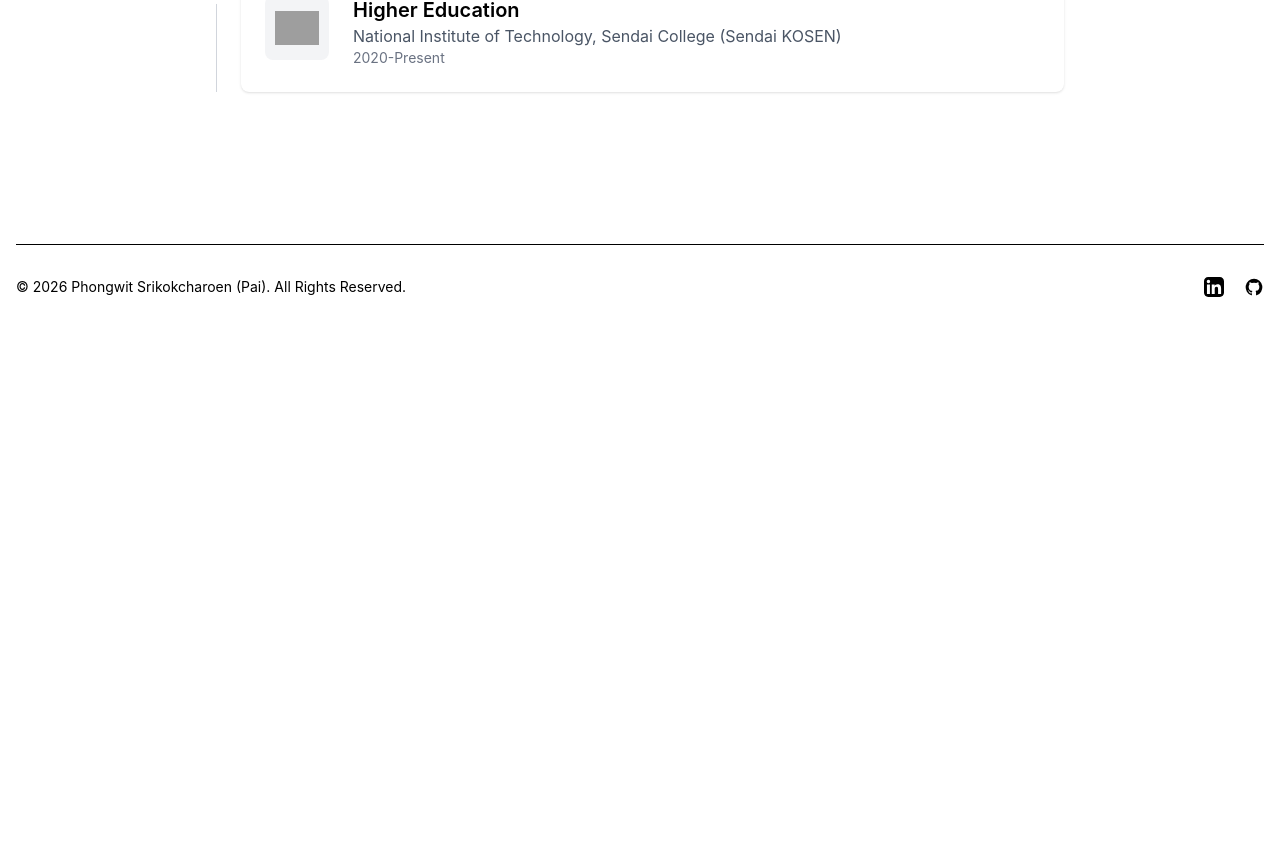
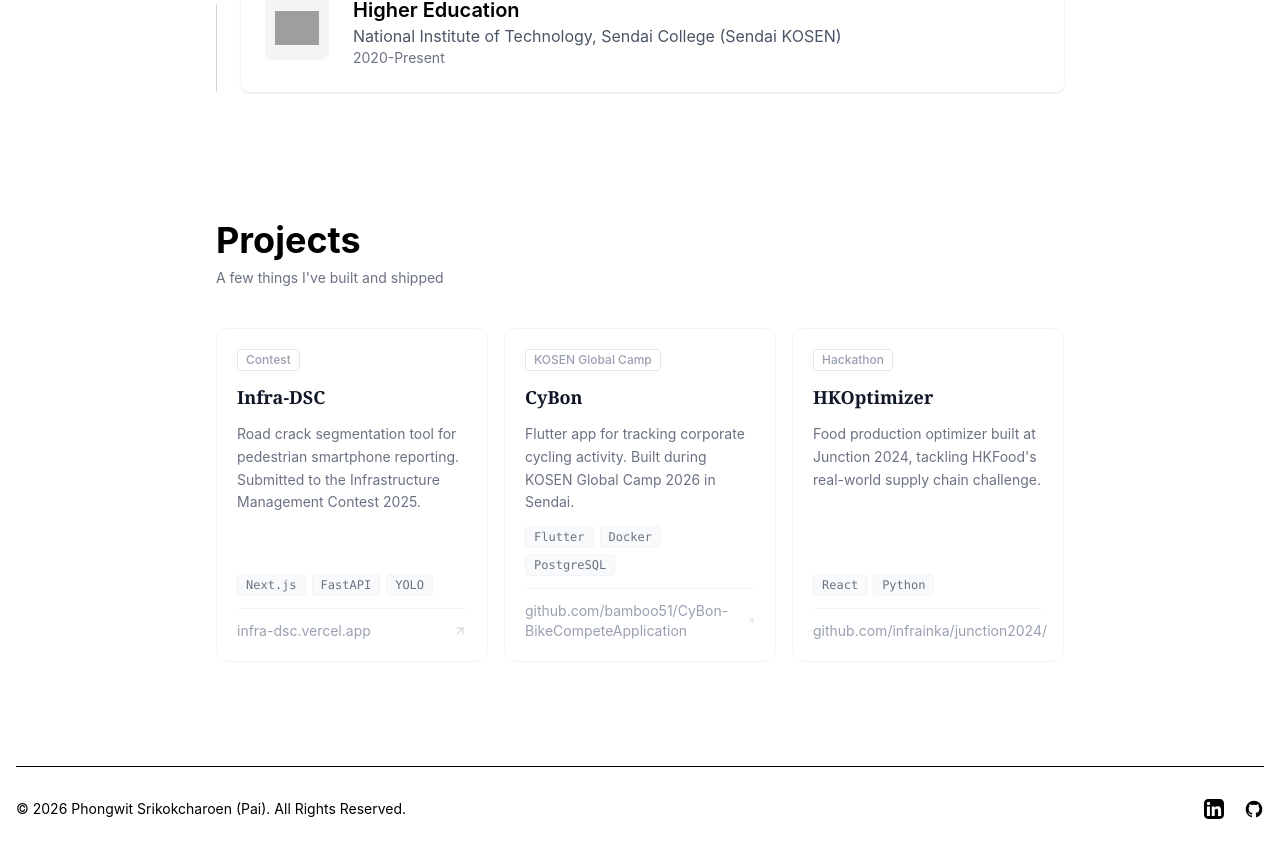
Before and after one commit to bamboo51/bamboo51.github.io, a React (Vite) app: page / in a window 1280 px wide. Shown: the part 986-1837 px from the top of the page. Before the commit the page ends 1315 px from the top, so only its background shows below. Built offline with nearby package versions, Linux system fonts and the light colour scheme; grey boxes are pictures that could not be loaded.

Commit message:
Add ProjectSection

```diff
--- a/package.json
+++ b/package.json
@@ -12,6 +12,7 @@
   },
   "dependencies": {
     "@tailwindcss/vite": "^4.2.1",
+    "lucide-react": "^1.17.0",
     "react": "^19.2.0",
     "react-dom": "^19.2.0",
     "tailwindcss": "^4.2.1"
--- a/src/App.tsx
+++ b/src/App.tsx
@@ -1,6 +1,7 @@
 import Navbar from "./components/Navbar";
 import Footer from "./components/Footer";
 import Education from "./sections/Education";
+import ProjectSection from "./sections/Project";
 
 function App() {
   return (
@@ -18,6 +19,7 @@ function App() {
         </div>
       </section>
       <Education />
+      <ProjectSection />
       <Footer />
     </>
   );
--- /dev/null
+++ b/src/components/UI/ProjectCard.tsx
@@ -0,0 +1,39 @@
+import { ArrowUpRight } from "lucide-react";
+
+interface ProjectCardProps {
+  projectName: string;
+  details: string;
+  githubLink: string;
+  techStack: string[];
+  tag: string;
+}
+
+export default function ProjectCard({ projectName, details, githubLink, techStack, tag }: ProjectCardProps) {
+  return (
+    <div className="bg-white border border-gray-100 rounded-xl p-5 flex flex-col gap-3 hover:border-gray-300 transition-colors">
+      <span className="text-xs font-medium text-gray-400 border border-gray-200 rounded px-2 py-0.5 self-start">
+        {tag}
+      </span>
+      <h3 className="font-serif text-lg font-semibold text-gray-900">{projectName}</h3>
+      <p className="text-sm text-gray-500 leading-relaxed flex-1">{details}</p>
+      <div className="flex flex-wrap gap-1.5">
+        {techStack.map((tech) => (
+          <span key={tech} className="font-mono text-xs bg-gray-50 text-gray-500 border border-gray-100 rounded px-2 py-0.5">
+            {tech}
+          </span>
+        ))}
+      </div>
+      <div className="flex items-center justify-between border-t border-gray-100 pt-3 mt-auto">
+        <a
+          href={githubLink}
+          target="_blank"
+          rel="noopener noreferrer"
+          className="flex items-center gap-1.5 text-sm text-gray-400 hover:text-gray-700 transition-colors"
+        >
+          {githubLink.replace("https://", "")}
+        </a>
+        <ArrowUpRight size={14} className="text-gray-300" />
+      </div>
+    </div>
+  );
+}
--- a/src/sections/Education.tsx
+++ b/src/sections/Education.tsx
@@ -21,7 +21,7 @@ const educationData = [
 
 function Education() {
   return (
-    <section className="py-10">
+    <section className="py-10" id="education">
       <div className="mx-auto max-w-4xl px-6">
         <h1 className="text-4xl font-bold mb-12">Education</h1>
 
--- /dev/null
+++ b/src/sections/Project.tsx
@@ -0,0 +1,47 @@
+import ProjectCard from "../components/UI/ProjectCard";
+
+interface Project {
+  projectName: string;
+  details: string;
+  githubLink: string;
+  techStack: string[];
+  tag: string;
+}
+
+const projects: Project[] = [
+  {
+    projectName: "Infra-DSC",
+    details: "Road crack segmentation tool for pedestrian smartphone reporting. Submitted to the Infrastructure Management Contest 2025.",
+    githubLink: "https://infra-dsc.vercel.app",
+    techStack: ["Next.js", "FastAPI", "YOLO"],
+    tag: "Contest",
+  },
+  {
+    projectName: "CyBon",
+    details: "Flutter app for tracking corporate cycling activity. Built during KOSEN Global Camp 2026 in Sendai.",
+    githubLink: "https://github.com/bamboo51/CyBon-BikeCompeteApplication",
+    techStack: ["Flutter", "Docker", "PostgreSQL"],
+    tag: "KOSEN Global Camp",
+  },
+  {
+    projectName: "HKOptimizer",
+    details: "Food production optimizer built at Junction 2024, tackling HKFood's real-world supply chain challenge.",
+    githubLink: "https://github.com/infrainka/junction2024/",
+    techStack: ["React", "Python"],
+    tag: "Hackathon",
+  },
+];
+
+export default function ProjectSection() {
+  return (
+    <section className="py-10 mx-auto max-w-4xl px-6" id="projects">
+      <h1 className="text-4xl font-bold mb-2">Projects</h1>
+      <p className="text-gray-500 text-sm mb-10">A few things I've built and shipped</p>
+      <div className="grid grid-cols-1 sm:grid-cols-2 lg:grid-cols-3 gap-4">
+        {projects.map((project) => (
+          <ProjectCard key={project.projectName} {...project} />
+        ))}
+      </div>
+    </section>
+  );
+}
```
Also changed, not shown: 1 other file (tests, documents, lock files or other folders).
